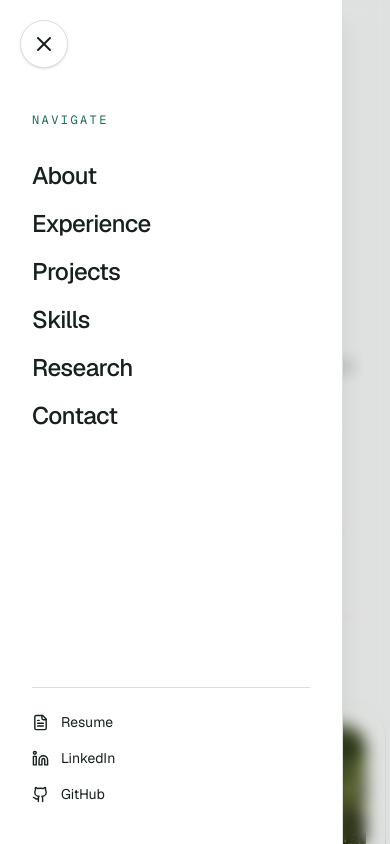
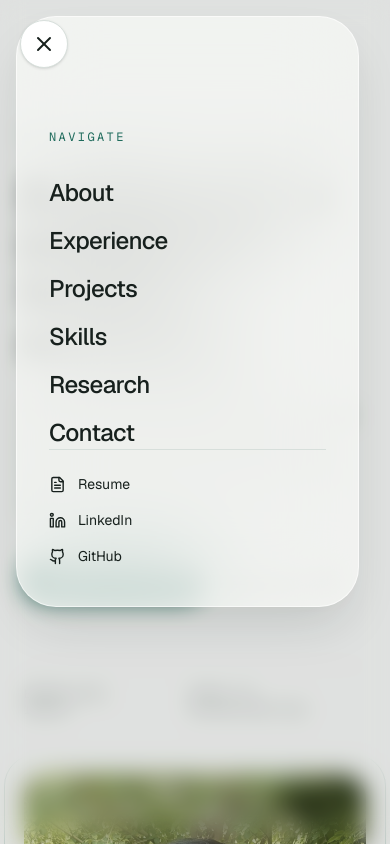
Before and after one commit to Hkrish098/portfolio, a Next.js app: page / in a window 390 px wide. Both pictures are taken after a click on the button "Open navigation menu". Shown: the top 844 px of the page. Built offline with nearby package versions, Linux system fonts and the light colour scheme.

Commit message:
Add glass menu and bubble headline interactions

```diff
--- a/app/globals.css
+++ b/app/globals.css
@@ -59,6 +59,9 @@
   ::selection { background: var(--accent); color: var(--foreground); }
 }
 
+.hero-word { display: inline-block; transform-origin: left center; transition: transform 420ms cubic-bezier(.16, 1, .3, 1), letter-spacing 420ms cubic-bezier(.16, 1, .3, 1), color 420ms ease; }
+.hero-word:hover { transform: scaleX(1.055); letter-spacing: -0.045em; color: var(--primary); }
+
 @media (prefers-reduced-motion: reduce) {
   html { scroll-behavior: auto; }
   *, *::before, *::after { animation-duration: 0.01ms !important; transition-duration: 0.01ms !important; }
--- a/components/portfolio-page.tsx
+++ b/components/portfolio-page.tsx
@@ -3,7 +3,7 @@
 import Image from "next/image"
 import { useState, type ReactNode } from "react"
 import { ArrowUpRight, BookOpen, BriefcaseBusiness, FileText, Github, Linkedin, Menu, X } from "lucide-react"
-import { motion } from "framer-motion"
+import { AnimatePresence, motion } from "framer-motion"
 import { site } from "@/lib/site"
 
 const projects = [
@@ -22,10 +22,10 @@ export function PortfolioPage() {
       <button aria-label={menuOpen ? "Close navigation menu" : "Open navigation menu"} aria-expanded={menuOpen} onClick={() => setMenuOpen(!menuOpen)} className="fixed left-5 top-5 z-50 flex size-12 items-center justify-center rounded-full border border-border bg-card text-foreground shadow-sm transition hover:-translate-y-0.5 hover:border-primary">
         {menuOpen ? <X /> : <Menu />}
       </button>
-      <div className="fixed right-6 top-7 z-40 hidden font-mono text-xs uppercase tracking-[0.2em] text-muted-foreground sm:block">Krishna H / AIML Engineer</div>
+      <AnimatePresence>
       {menuOpen && <>
-        <button aria-label="Close menu overlay" onClick={() => setMenuOpen(false)} className="fixed inset-0 z-30 bg-foreground/10 backdrop-blur-sm" />
-        <motion.aside initial={{ x: -320 }} animate={{ x: 0 }} exit={{ x: -320 }} className="fixed inset-y-0 left-0 z-40 flex w-[min(88vw,22rem)] flex-col border-r border-border bg-card px-8 pb-10 pt-28 shadow-xl">
+        <motion.button initial={{ opacity: 0 }} animate={{ opacity: 1 }} exit={{ opacity: 0 }} aria-label="Close menu overlay" onClick={() => setMenuOpen(false)} className="fixed inset-0 z-30 cursor-default bg-foreground/10 backdrop-blur-md" />
+        <motion.aside initial={{ opacity: 0, scale: .92, x: -40, y: -24 }} animate={{ opacity: 1, scale: 1, x: 0, y: 0 }} exit={{ opacity: 0, scale: .94, x: -24, y: -16 }} transition={{ type: "spring", stiffness: 240, damping: 24 }} role="dialog" aria-modal="true" className="fixed left-4 top-4 z-40 flex max-h-[calc(100dvh-2rem)] w-[min(88vw,23rem)] flex-col overflow-hidden rounded-[2.5rem] border border-white/60 bg-background/75 px-8 pb-10 pt-28 shadow-2xl shadow-foreground/15 backdrop-blur-2xl sm:left-6 sm:top-6">
           <p className="font-mono text-xs uppercase tracking-[0.2em] text-primary">Navigate</p>
           <nav className="mt-8 flex flex-col gap-4 text-2xl font-medium tracking-tight">
             {["About", "Experience", "Projects", "Skills", "Research", "Contact"].map((item) => <a key={item} href={`#${item.toLowerCase()}`} onClick={() => setMenuOpen(false)} className="transition hover:text-primary">{item}</a>)}
@@ -37,13 +37,14 @@ export function PortfolioPage() {
           </div>
         </motion.aside>
       </>}
+      </AnimatePresence>
 
       <main>
         <section id="about" className="mx-auto flex min-h-screen max-w-6xl items-center px-6 pb-20 pt-32 sm:px-10 lg:px-16">
           <div className="grid w-full items-center gap-14 lg:grid-cols-[1.1fr_0.9fr] lg:gap-24">
             <motion.div initial={{ opacity: 0, y: 24 }} animate={{ opacity: 1, y: 0 }} transition={{ duration: .7 }}>
               <p className="font-mono text-xs uppercase tracking-[0.25em] text-primary">Software Engineer · Applied ML</p>
-              <h1 className="mt-7 max-w-3xl text-balance text-5xl font-semibold leading-[1.02] tracking-[-0.06em] sm:text-7xl lg:text-[6.5rem]">Building useful intelligence for the real world.</h1>
+              <h1 className="mt-7 max-w-3xl text-balance text-5xl font-semibold leading-[1.02] tracking-[-0.06em] sm:text-7xl lg:text-[6.5rem]"><span className="hero-word">Building</span> <span className="hero-word">useful</span> <span className="hero-word">intelligence</span> <span className="hero-word">for the</span> <span className="hero-word">real world.</span></h1>
               <p className="mt-8 max-w-xl text-lg leading-relaxed text-muted-foreground">I&apos;m Krishna H, an AIML engineer focused on making machine learning systems reliable, understandable, and ready to ship.</p>
               <div className="mt-10 flex flex-wrap items-center gap-5"><a href="#projects" className="inline-flex items-center gap-2 rounded-full bg-primary px-6 py-3 text-sm font-medium text-primary-foreground transition hover:gap-3">Explore my work <ArrowUpRight size={16} /></a><a href={site.resume} target="_blank" rel="noreferrer" className="inline-flex items-center gap-2 text-sm font-medium underline decoration-border underline-offset-8 hover:text-primary">View resume <FileText size={16} /></a></div>
               <div className="mt-16 flex gap-8 border-t border-border pt-5 font-mono text-xs uppercase tracking-[0.16em] text-muted-foreground"><span>Bengaluru, India</span><span>Open to opportunities</span></div>
```
